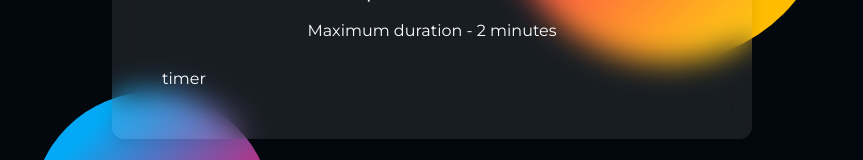
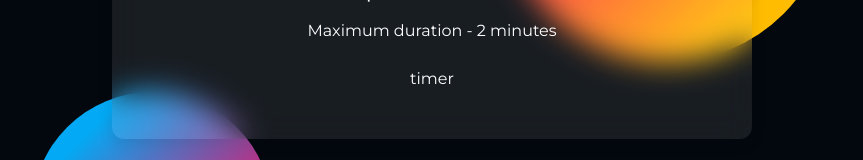
Before and after one commit to nat-davydova/glassmorphism-stopwatch, a React (Vite) app: page / in a window 1280 px wide. Shown: the part 509-669 px from the top of the page, without its empty margins (208-1071 px from the left). Built offline with nearby package versions, Linux system fonts and the light colour scheme.

Commit message:
feat: add timer styles

```diff
--- a/src/components/DemoHeader/DemoHeader.tsx
+++ b/src/components/DemoHeader/DemoHeader.tsx
@@ -1,4 +1,4 @@
-import styles from "./DemoHeader.module.css";
+import styles from "./styles.module.css";
 
 export function DemoHeader() {
   return (
--- a/src/components/Stopwatch/StopWatchHeader/StopWatchHeader.tsx
+++ b/src/components/Stopwatch/StopWatchHeader/StopWatchHeader.tsx
@@ -1,4 +1,4 @@
-import styles from "./StopWatchHeader.module.css";
+import styles from "./styles.module.css";
 
 export function StopWatchHeader() {
   return (
--- a/src/components/Stopwatch/StopWatchTimer/StopWatchTimer.tsx
+++ b/src/components/Stopwatch/StopWatchTimer/StopWatchTimer.tsx
@@ -1,3 +1,5 @@
+import styles from "./styles.module.css";
+
 export function StopWatchTimer() {
-  return <div>timer</div>;
+  return <div className={styles.timer}>timer</div>;
 }
--- /dev/null
+++ b/src/components/Stopwatch/StopWatchTimer/styles.module.css
@@ -0,0 +1,5 @@
+.timer {
+    display: flex;
+    justify-content: center;
+    text-align: center;
+}
--- a/src/components/Stopwatch/StopwatchContainer/StopwatchContainer.tsx
+++ b/src/components/Stopwatch/StopwatchContainer/StopwatchContainer.tsx
@@ -1,6 +1,6 @@
 import { ReactNode } from "react";
 
-import styles from "./StopwatchContainer.module.css";
+import styles from "./styles.module.css";
 
 interface IStopwatchContainerProps {
   children: ReactNode | ReactNode[];
```
Also changed, not shown: src/components/DemoHeader/styles.module.css (renamed from src/components/DemoHeader/DemoHeader.module.css), src/components/Stopwatch/StopWatchHeader/styles.module.css (renamed from src/components/Stopwatch/StopWatchHeader/StopWatchHeader.module.css), src/components/Stopwatch/StopwatchContainer/styles.module.css (renamed from src/components/Stopwatch/StopwatchContainer/StopwatchContainer.module.css).
